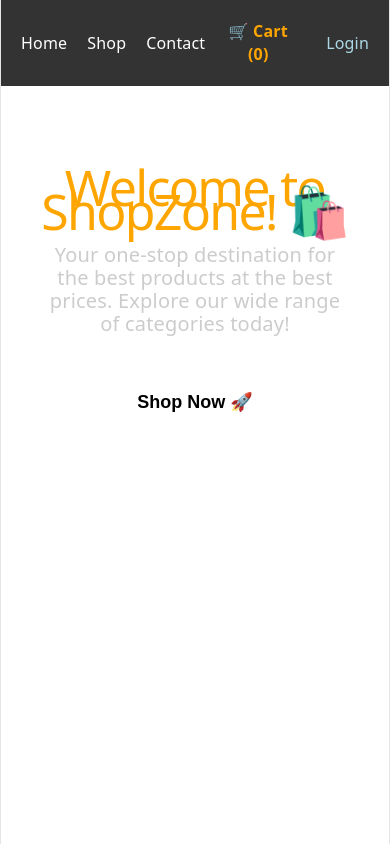
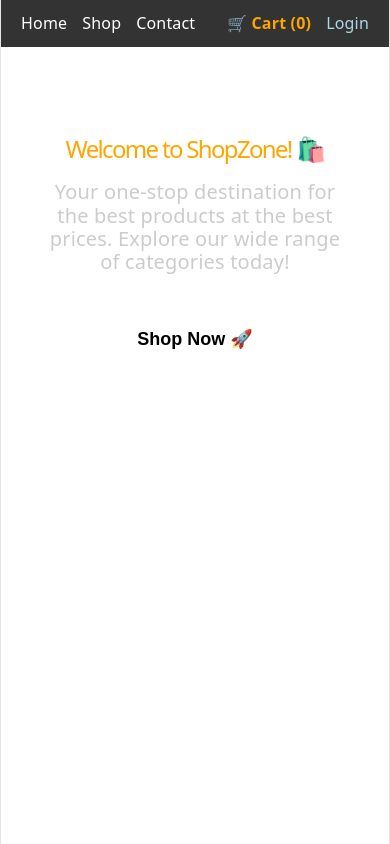
Before and after one commit to shashank113333/shopzone-spa, a React (Vite) app in the folder shopzone/: page / in a window 390 px wide. Built offline with nearby package versions, Linux system fonts and the light colour scheme.

Commit message:
Make navbar mobile responsive

```diff
--- a/shopzone/src/App.jsx
+++ b/shopzone/src/App.jsx
@@ -26,20 +26,34 @@
 
   return (
     <BrowserRouter>
-      <nav style={{ padding: '20px', background: '#333', color: 'white', display: 'flex', gap: '20px', alignItems: 'center' }}>
-        <Link to="/" style={{ color: 'white', textDecoration: 'none' }}>Home</Link>
-        <Link to="/shop" style={{ color: 'white', textDecoration: 'none' }}>Shop</Link>
-        <Link to="/contact" style={{ color: 'white', textDecoration: 'none' }}>Contact</Link>
 
-        <Link to="/cart" style={{ color: 'orange', textDecoration: 'none', marginLeft: 'auto', fontWeight: 'bold' }}>
-          🛒 Cart ({cart.length})
-        </Link>
+      <nav style={{
+        padding: '12px 20px',
+        background: '#333',
+        color: 'white',
+        display: 'flex',
+        justifyContent: 'space-between',
+        alignItems: 'center',
+        flexWrap: 'wrap',
+        gap: '12px'
+      }}>
+        <div style={{ display: 'flex', gap: '15px' }}>
+          <Link to="/" style={{ color: 'white', textDecoration: 'none', fontWeight: '500' }}>Home</Link>
+          <Link to="/shop" style={{ color: 'white', textDecoration: 'none', fontWeight: '500' }}>Shop</Link>
+          <Link to="/contact" style={{ color: 'white', textDecoration: 'none', fontWeight: '500' }}>Contact</Link>
+        </div>
 
-        {localStorage.getItem('isLoggedIn') === 'true' ? (
-           <button onClick={handleLogout} style={{ background: 'red', color: 'white', border: 'none', padding: '5px 10px', cursor: 'pointer', borderRadius: '4px', marginLeft: '15px' }}>Logout</button>
-        ) : (
-           <Link to="/login" style={{ color: 'lightblue', textDecoration: 'none', marginLeft: '15px' }}>Login</Link>
-        )}
+        <div style={{ display: 'flex', alignItems: 'center', gap: '15px' }}>
+          <Link to="/cart" style={{ color: 'orange', textDecoration: 'none', fontWeight: 'bold' }}>
+            🛒 Cart ({cart.length})
+          </Link>
+
+          {localStorage.getItem('isLoggedIn') === 'true' ? (
+             <button onClick={handleLogout} style={{ background: 'red', color: 'white', border: 'none', padding: '6px 12px', cursor: 'pointer', borderRadius: '4px' }}>Logout</button>
+          ) : (
+             <Link to="/login" style={{ color: 'lightblue', textDecoration: 'none' }}>Login</Link>
+          )}
+        </div>
       </nav>
 
       <div style={{ padding: '20px' }}>
--- a/shopzone/src/index.css
+++ b/shopzone/src/index.css
@@ -119,3 +119,20 @@
   transform: translateY(-8px);
   box-shadow: 0 10px 20px rgba(0, 0, 0, 0.5);
 }
+
+body {
+  margin: 0;
+  overflow-x: hidden;
+}
+
+#root {
+  width: 100% !important;
+  max-width: 100% !important;
+  padding: 0 !important;
+}
+
+@media (max-width: 600px) {
+  h1 {
+    font-size: 24px !important;
+  }
+}
```
